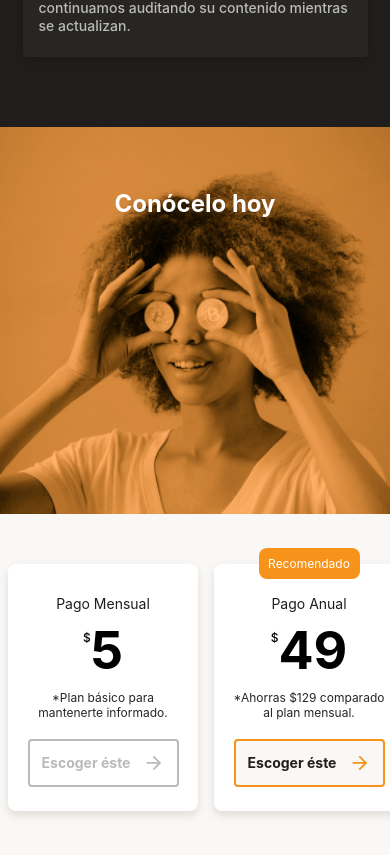
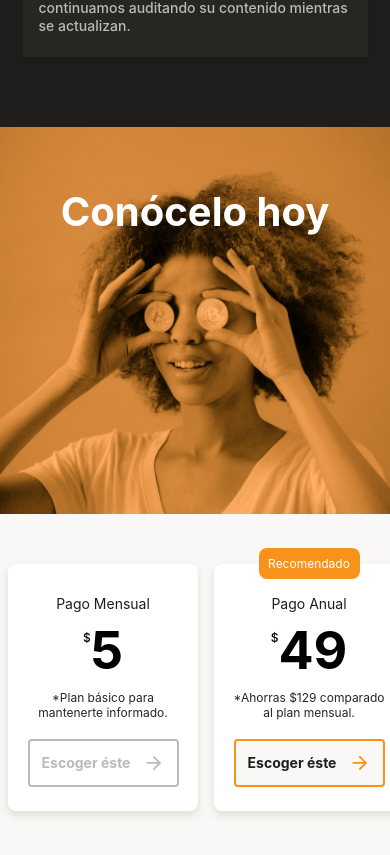
Before and after one commit to LAlejoSabogal/ReactFirstMobile, a React (Create React App) app: page / in a window 390 px wide. Shown: the part 1845-2700 px from the top of the page. Built offline with nearby package versions, Linux system fonts and the light colour scheme.

Commit message:
:art: Add media queries to AdvertisementBanner

```diff
--- a/src/components/advertisingBanner/AdvertisingBannerContent.js
+++ b/src/components/advertisingBanner/AdvertisingBannerContent.js
@@ -6,8 +6,8 @@ import 'components/advertisingBanner/AdvertisingBannerStyle.css'
 
 const AdvertisingBannerContent = () => {
     return (
-        <section className="AdvertisingBannerContent">
-            <p className="title">
+        <section className="advertisingBannerContent">
+            <p className="advertisingBannerContent__title">
                 {TEXT.AdvertisingBanner.title}
             </p>
         </section>
--- a/src/components/advertisingBanner/AdvertisingBannerStyle.css
+++ b/src/components/advertisingBanner/AdvertisingBannerStyle.css
@@ -1,16 +1,36 @@
-.AdvertisingBannerContent{
+.advertisingBannerContent{
+    display: flex;
+    justify-content: center;
     background-image: url('images/bitcoinbaby.png');
     background-repeat:no-repeat;
     background-size: cover;
     background-position: center;
     height: 387px;
-    width: 100%;
     color: var(--LightColor);
-    padding-top: 6.4rem;
 }
-.title{
-    margin: 0;
+.advertisingBannerContent__title{
+    margin-top: 6.4rem;
     font-size: 2.4rem;
     line-height: 2.6rem;
     font-weight: bold;
 }
+/* media queries */
+@media (min-width: 370px){
+    .advertisingBannerContent__title{
+        line-height: 4rem;
+        font-size: 4rem;
+        line-height: 4.2rem;
+    }
+}
+@media (min-width: 516px){
+    .advertisingBannerContent{
+        background-image: url('images/bitcoinbaby2.png');
+        align-items: center;
+        height: 299px;
+        width: 100%;
+
+    }
+    .advertisingBannerContent__title{
+        margin: 0;
+    }
+}
```
Also changed, not shown: src/images/bitcoinbaby2.png (added).
